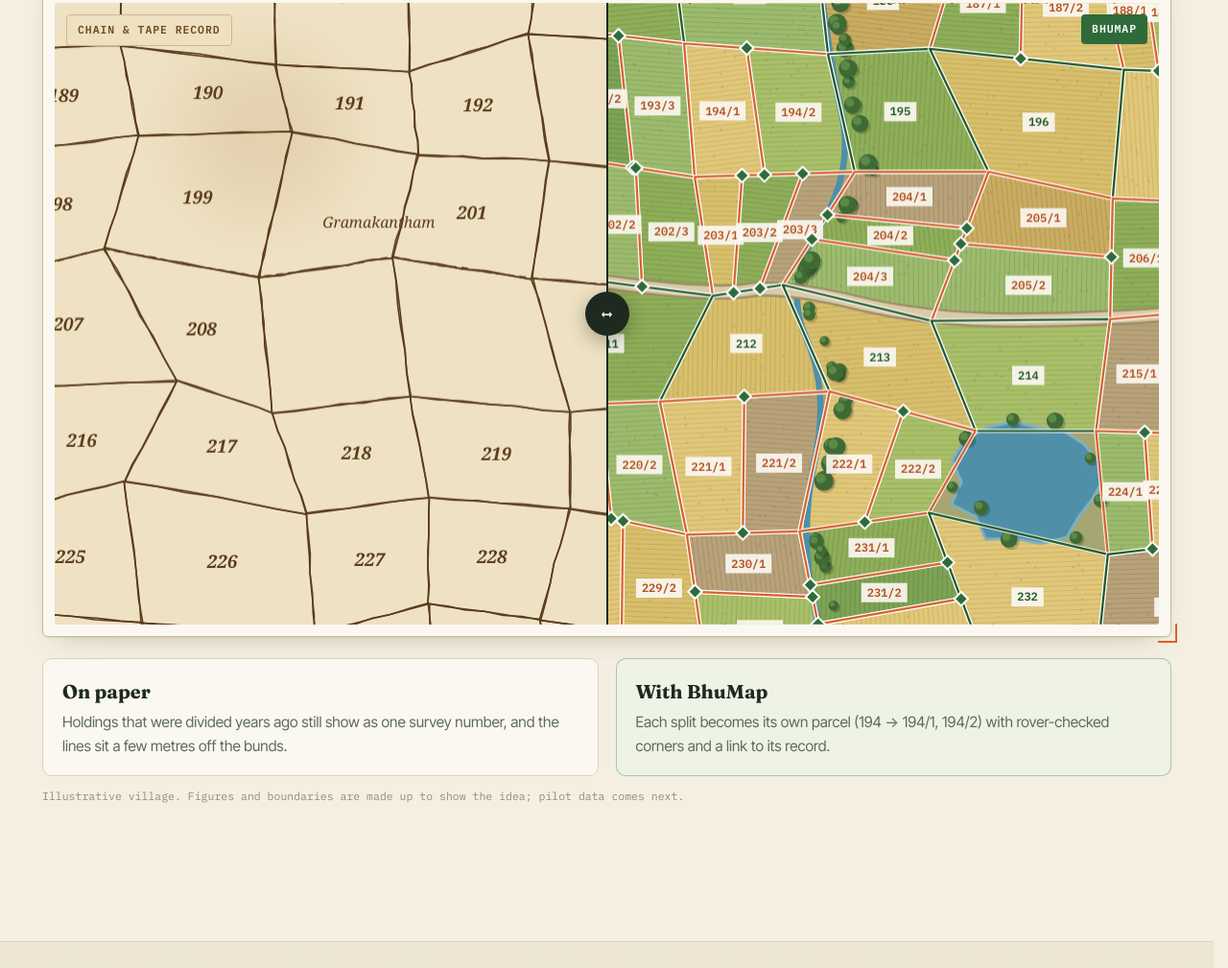
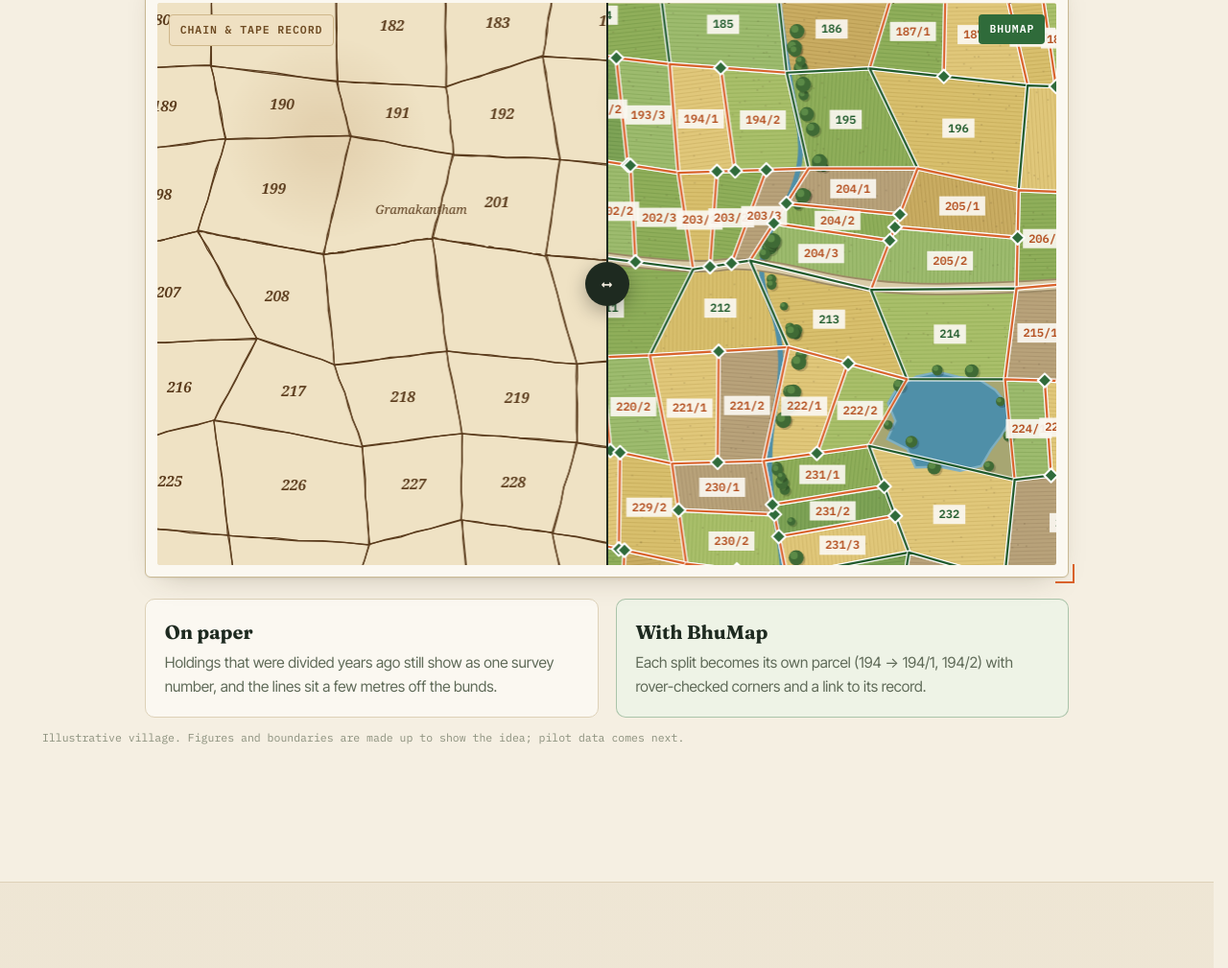
Before and after one commit to anuuraahh/BhuMap, a plain HTML site: page index.html in a window 1280 px wide. Shown: the part 3744-4753 px from the top of the page at 96% size. Drawn offline with Linux system fonts and the light colour scheme.

Commit message:
Fit map to screen, hover cards

```diff
--- a/index.html
+++ b/index.html
@@ -17,7 +17,7 @@
   <link rel="preconnect" href="https://fonts.googleapis.com">
   <link rel="preconnect" href="https://fonts.gstatic.com" crossorigin>
   <link rel="stylesheet" href="https://fonts.googleapis.com/css2?family=Fraunces:ital,opsz,wght,SOFT@0,9..144,400..700,0..100;1,9..144,400..700,0..100&family=IBM+Plex+Mono:wght@400;500;600&family=Inter+Tight:wght@400;500;600;700&display=swap">
-  <link rel="stylesheet" href="styles.css?v=4">
+  <link rel="stylesheet" href="styles.css?v=5">
 </head>
 <body>
 
@@ -143,7 +143,7 @@
       <h2>Drag across the village.</h2>
       <p class="lede">Left, the old chain-and-tape sheet: one number per holding, drawn by hand and a little off. Right, the same land mapped by BhuMap: today's parcels, every split in orange, each one with its own ID.</p>
     </div>
-    <div class="sheet rv">
+    <div class="sheet rv cmp-sheet">
       <div class="sheet-bar"><span><b>Survey sheet 02</b><span> · Record vs field</span></span><span>drag ⟷</span></div>
       <div class="compare" data-compare>
         <div class="map-canvas">
@@ -156,8 +156,8 @@
       </div>
     </div>
     <div class="cmp-notes rv">
-      <div><b>On paper</b>Holdings that were divided years ago still show as one survey number, and the lines sit a few metres off the bunds.</div>
-      <div class="good"><b>With BhuMap</b>Each split becomes its own parcel (194 → 194/1, 194/2) with rover-checked corners and a link to its record.</div>
+      <div class="bad" data-show="record" tabindex="0"><b>On paper</b>Holdings that were divided years ago still show as one survey number, and the lines sit a few metres off the bunds.</div>
+      <div class="good" data-show="bhumap" tabindex="0"><b>With BhuMap</b>Each split becomes its own parcel (194 → 194/1, 194/2) with rover-checked corners and a link to its record.</div>
     </div>
     <p class="cmp-caption">Illustrative village. Figures and boundaries are made up to show the idea; pilot data comes next.</p>
   </div>
@@ -243,6 +243,6 @@
 </footer>
 
 <script src="site.js?v=4" defer></script>
-<script src="map.js?v=1" defer></script>
+<script src="map.js?v=5" defer></script>
 </body>
 </html>
--- a/map.js
+++ b/map.js
@@ -300,11 +300,23 @@
     setTimeout(paint, 0);
     const range = el.querySelector("input[type=range]");
     const set = (v) => el.style.setProperty("--cut", v + "%");
+    let anim = 0;
     range.addEventListener("input", () => set(range.value));
+    /* pointing at the "On paper" / "With BhuMap" notes slides the divider to show that side */
+    const glide = (to) => { const id = ++anim, from = parseFloat(range.value), t0 = performance.now();
+      const run = (n) => { if (id !== anim) return; const t = Math.min(1, (n - t0) / 450), e = 1 - Math.pow(1 - t, 3), v = from + (to - from) * e; set(v); range.value = v; if (t < 1) requestAnimationFrame(run); };
+      requestAnimationFrame(run); };
+    range.addEventListener("pointerdown", () => anim++);
+    d.querySelectorAll("[data-show]").forEach((n) => {
+      const to = n.dataset.show === "record" ? 88 : 12;
+      n.addEventListener("mouseenter", () => glide(to)); n.addEventListener("focus", () => glide(to));
+      n.addEventListener("mouseleave", () => glide(50)); n.addEventListener("blur", () => glide(50));
+      n.addEventListener("click", () => glide(to));
+    });
     /* a small nudge the first time it scrolls into view, so it reads as draggable */
     if (!reduce && "IntersectionObserver" in window) {
       const io = new IntersectionObserver((es) => { if (!es[0].isIntersecting) return; io.disconnect(); let t0 = null;
-        const run = (n) => { if (t0 === null) t0 = n; const t = (n - t0) / 1600; if (t >= 1) { set(50); range.value = 50; return; } const v = 50 + Math.sin(t * Math.PI * 2) * 18 * (1 - t); set(v); range.value = v; requestAnimationFrame(run); };
+        const mine = anim; const run = (n) => { if (anim !== mine) return; if (t0 === null) t0 = n; const t = (n - t0) / 1600; if (t >= 1) { set(50); range.value = 50; return; } const v = 50 + Math.sin(t * Math.PI * 2) * 18 * (1 - t); set(v); range.value = v; requestAnimationFrame(run); };
         requestAnimationFrame(run); }, { threshold: .6 });
       io.observe(el);
     }
--- a/styles.css
+++ b/styles.css
@@ -433,3 +433,13 @@ table.cmp tr:last-child td, table.cmp tr:last-child th { border-bottom: 0; }
 .ps-box dl { grid-template-columns: 200px 1fr; }
 @media (max-width: 520px) { .ps-box dl { grid-template-columns: 1fr; } }
 @media (max-width: 600px) { .part-pop { width: min(210px, calc(100% - 20px)); padding: 11px 13px; } .part-pop b { font-size: 16px; } .part-pop p { font-size: 13px; } .part-pop small { display: none; } }
+
+/* the whole village fits on screen: the sheet never grows taller than the window */
+.cmp-sheet { width: min(100%, calc((100svh - var(--nav-h) - 150px) * 1.6 + 26px)); margin-inline: auto; }
+.compare .map-canvas { aspect-ratio: 16 / 10; }
+.cmp-notes { width: min(100%, calc((100svh - var(--nav-h) - 150px) * 1.6 + 26px)); margin-inline: auto; }
+.cmp-notes > div { cursor: pointer; transition: transform .2s, border-color .2s, background .2s, box-shadow .2s; }
+.cmp-notes > div.bad:hover, .cmp-notes > div.bad:focus-visible { transform: translateY(-3px); border-color: #b98a4e; background: #f3e6cb; box-shadow: 0 0 0 3px rgba(185, 138, 78, .2), var(--shadow); }
+.cmp-notes > div.good:hover, .cmp-notes > div.good:focus-visible { transform: translateY(-3px); border-color: var(--field); background: #e2ecd6; box-shadow: 0 0 0 3px rgba(47, 107, 58, .2), var(--shadow); }
+.cmp-notes > div:focus-visible { outline: none; }
+@media (max-width: 700px) { .cmp-sheet, .cmp-notes { width: 100%; } .compare .map-canvas { aspect-ratio: 4 / 3; } }
```
Also changed, not shown: bhumap.html (+2 -2 lines), hardware.html (+1 -1 lines).
